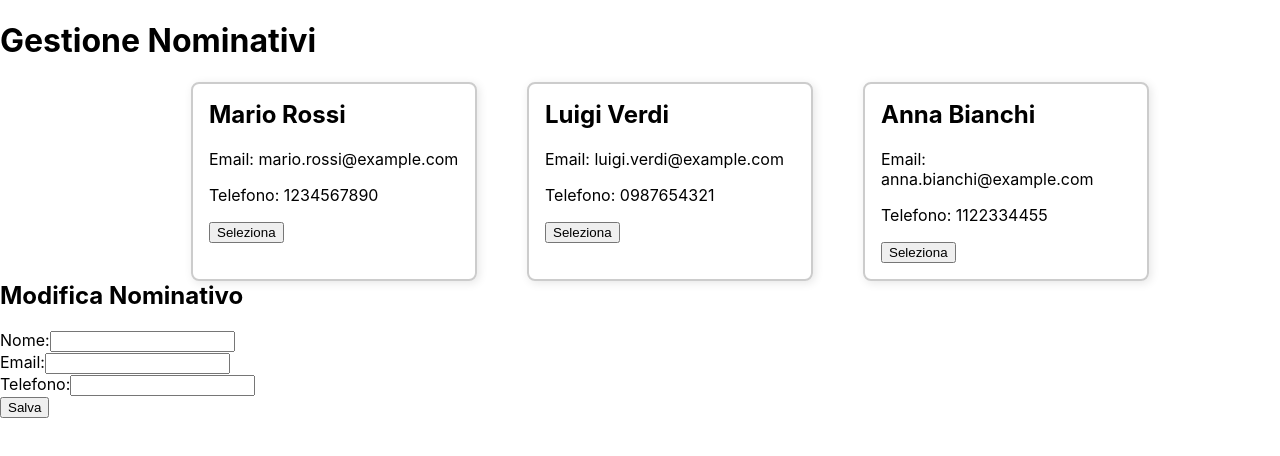
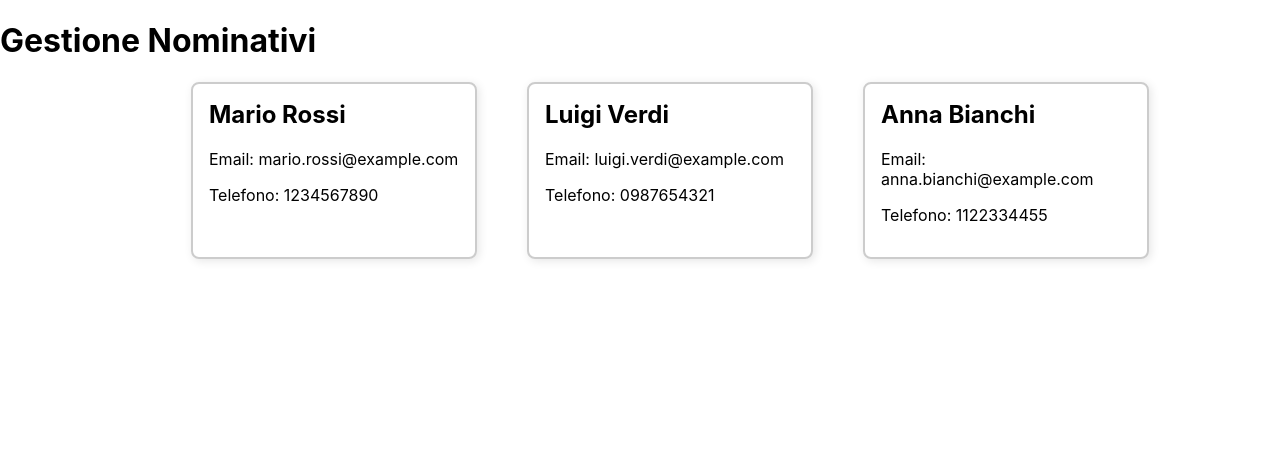
Before and after one commit to kf2001/caketournament, a React (Create React App) app: page / in a window 1280 px wide. Shown: the top 456 px of the page. Built offline with nearby package versions, Linux system fonts and the light colour scheme.

Commit message:
ok modfica campi

```diff
--- a/src/App.js
+++ b/src/App.js
@@ -3,29 +3,24 @@ import FormNominativo from './FormNominativo';
 import Card from './Card';
 
 const App = () => {
-  // Stato per l'array di nominativi
   const [nominativi, setNominativi] = useState([
     { id: 1, nome: 'Mario Rossi', email: 'mario.rossi@example.com', telefono: '1234567890' },
     { id: 2, nome: 'Luigi Verdi', email: 'luigi.verdi@example.com', telefono: '0987654321' },
     { id: 3, nome: 'Anna Bianchi', email: 'anna.bianchi@example.com', telefono: '1122334455' },
   ]);
 
-  // Stato per il nominativo selezionato
   const [nominativoSelezionato, setNominativoSelezionato] = useState(null);
 
-  // Funzione per gestire la selezione di una card
   const handleSelect = (id) => {
     const nominativo = nominativi.find((item) => item.id === id);
     setNominativoSelezionato(nominativo);
   };
 
-  // Funzione per aggiornare il nominativo
-  const handleUpdateNominativo = (nuovoNominativo) => {
+  const handleUpdateField = (id, fieldName, value) => {
     const nuoviNominativi = nominativi.map((item) =>
-      item.id === nuovoNominativo.id ? nuovoNominativo : item
+      item.id === id ? { ...item, [fieldName]: value } : item
     );
     setNominativi(nuoviNominativi);
-    setNominativoSelezionato(null); // Resetta il form dopo l'aggiornamento
   };
 
   return (
@@ -40,11 +35,12 @@ const App = () => {
           />
         ))}
       </div>
-      {/* Passiamo il nominativo selezionato e la funzione di aggiornamento al form */}
-      <FormNominativo
-        nominativo={nominativoSelezionato}
-        onUpdate={handleUpdateNominativo}
-      />
+      {nominativoSelezionato && (
+        <FormNominativo
+          nominativo={nominativoSelezionato}
+          onUpdateField={handleUpdateField}
+        />
+      )}
     </div>
   );
 };
--- a/src/Card.js
+++ b/src/Card.js
@@ -6,7 +6,6 @@ const Card = ({ nominativo, onSelect }) => {
       <h2>{nominativo.nome}</h2>
       <p>Email: {nominativo.email}</p>
       <p>Telefono: {nominativo.telefono}</p>
-      <button>Seleziona</button>
     </div>
   );
 };
--- a/src/FormNominativo.js
+++ b/src/FormNominativo.js
@@ -1,40 +1,22 @@
-import React, { useState, useEffect } from 'react';
+import React from 'react';
 
-const FormNominativo = ({ nominativo, onUpdate }) => {
-  const [formData, setFormData] = useState({
-    id: '',
-    nome: '',
-    email: '',
-    telefono: '',
-  });
-
-  // Aggiorna il form quando cambia il nominativo selezionato
-  useEffect(() => {
-    if (nominativo) {
-      setFormData(nominativo);
-    }
-  }, [nominativo]);
-
+const FormNominativo = ({ nominativo, onUpdateField }) => {
   const handleChange = (e) => {
     const { name, value } = e.target;
-    setFormData({ ...formData, [name]: value });
-  };
-
-  const handleSubmit = (e) => {
-    e.preventDefault();
-    onUpdate(formData);
+    // Invia l'aggiornamento al componente genitore
+    onUpdateField(nominativo.id, name, value);
   };
 
   return (
     <div>
       <h2>Modifica Nominativo</h2>
-      <form onSubmit={handleSubmit}>
+      <form>
         <div>
           <label>Nome:</label>
           <input
             type="text"
             name="nome"
-            value={formData.nome}
+            value={nominativo.nome}
             onChange={handleChange}
           />
         </div>
@@ -43,7 +25,7 @@ const FormNominativo = ({ nominativo, onUpdate }) => {
           <input
             type="email"
             name="email"
-            value={formData.email}
+            value={nominativo.email}
             onChange={handleChange}
           />
         </div>
@@ -52,11 +34,10 @@ const FormNominativo = ({ nominativo, onUpdate }) => {
           <input
             type="text"
             name="telefono"
-            value={formData.telefono}
+            value={nominativo.telefono}
             onChange={handleChange}
           />
         </div>
-        <button type="submit">Salva</button>
       </form>
     </div>
   );
```
